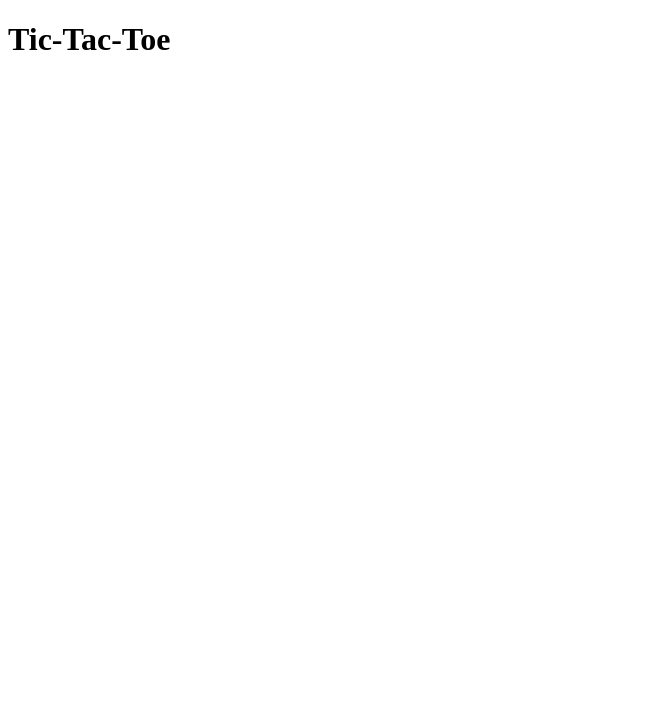
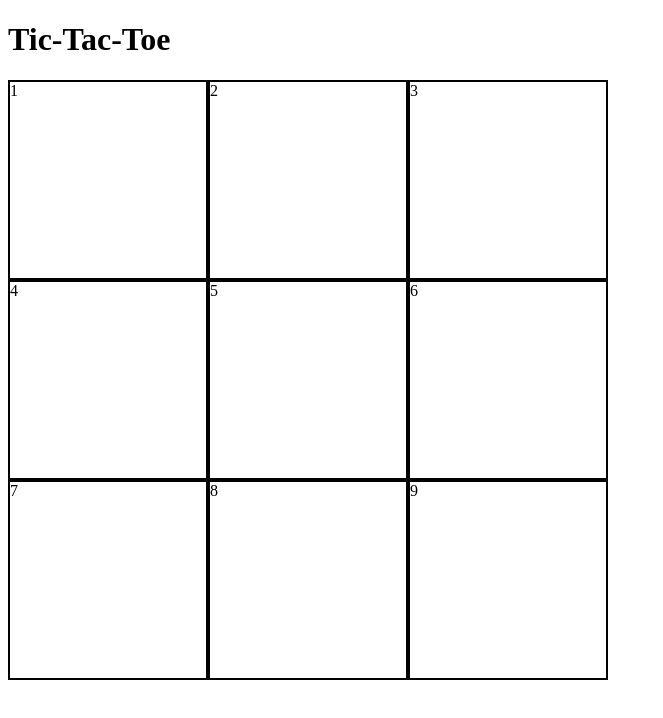
Before and after one commit to CatQueenCodes/Project-TicTacToe, a plain HTML site: page index.html in a window 1280 px wide. Shown: the whole page, without its empty margins (0-663 px from the left). Drawn offline with Linux system fonts and the light colour scheme.

Commit message:
basic html/css/js set up with starting content

```diff
--- a/index.html
+++ b/index.html
@@ -6,7 +6,17 @@
 </head>
 <body>
     <h1>Tic-Tac-Toe</h1>
-
+    <div id='gameboard-container'>
+        <div id='box1'>1</div>
+        <div id='box2'>2</div>
+        <div id='box3'>3</div>
+        <div id='box4'>4</div>
+        <div id='box5'>5</div>
+        <div id='box6'>6</div>
+        <div id='box7'>7</div>
+        <div id='box8'>8</div>
+        <div id='box9'>9</div>
+    </div>
 
     <script src="script.js"></script>
 </body>
--- a/script.js
+++ b/script.js
@@ -0,0 +1,26 @@
+
+
+//when they select a spot, push x/o to that array position
+
+
+const gameBoard = (() => {
+    const gameboard = ['X1', 'X2', 'X3', 'X4', 'O5', 'O6', 'O7', 'O8', 'X9'];
+    return {gameboard}
+})();
+
+const createPlayer = (name, symbol) => {
+    return {name, symbol}
+}
+
+const displayController = (() =>{
+
+})();
+
+/* 3. Set up your HTML and write a JavaScript function that will render the contents of the gameboard array
+to the webpage (for now you can just manually fill in the array with "X"s and "O"s)
+*/
+
+//shows moves from gameboard[] on webpage
+function renderMoves() {
+
+}
--- a/style.css
+++ b/style.css
@@ -0,0 +1,44 @@
+
+/* Gameboard and its 9 grid boxes */
+#gameboard-container {
+    display: grid;
+    grid-template-rows: 200px 200px 200px;
+    grid-template-columns: 200px 200px 200px;
+
+}
+
+#box1 {
+    border: black solid 2px;
+}
+
+#box2 {
+    border: black solid 2px;
+}
+
+#box3 {
+    border: black solid 2px;
+}
+
+#box4 {
+    border: black solid 2px;
+}
+
+#box5 {
+    border: black solid 2px;
+}
+
+#box6 {
+    border: black solid 2px;
+}
+
+#box7 {
+    border: black solid 2px;
+}
+
+#box8 {
+    border: black solid 2px;
+}
+
+#box9 {
+    border: black solid 2px;
+}
```
Also changed, not shown: 1 other file.
